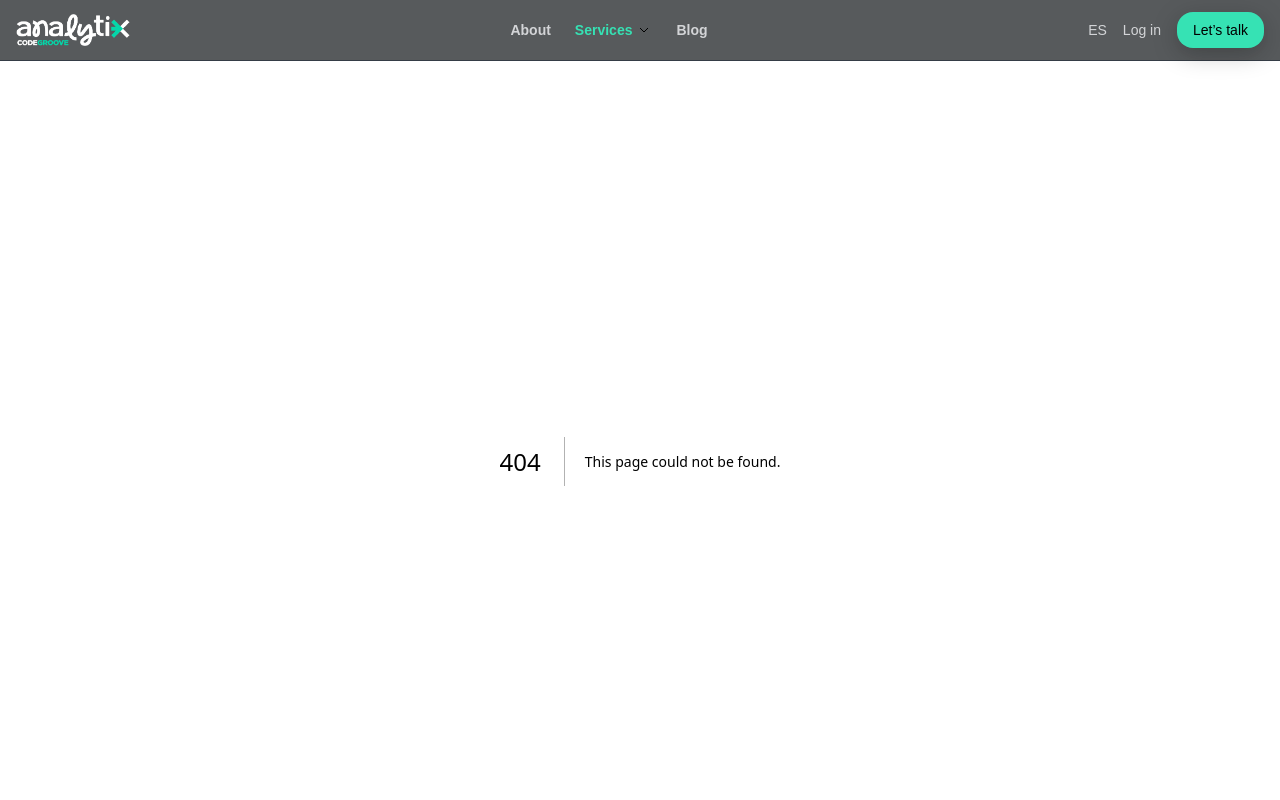
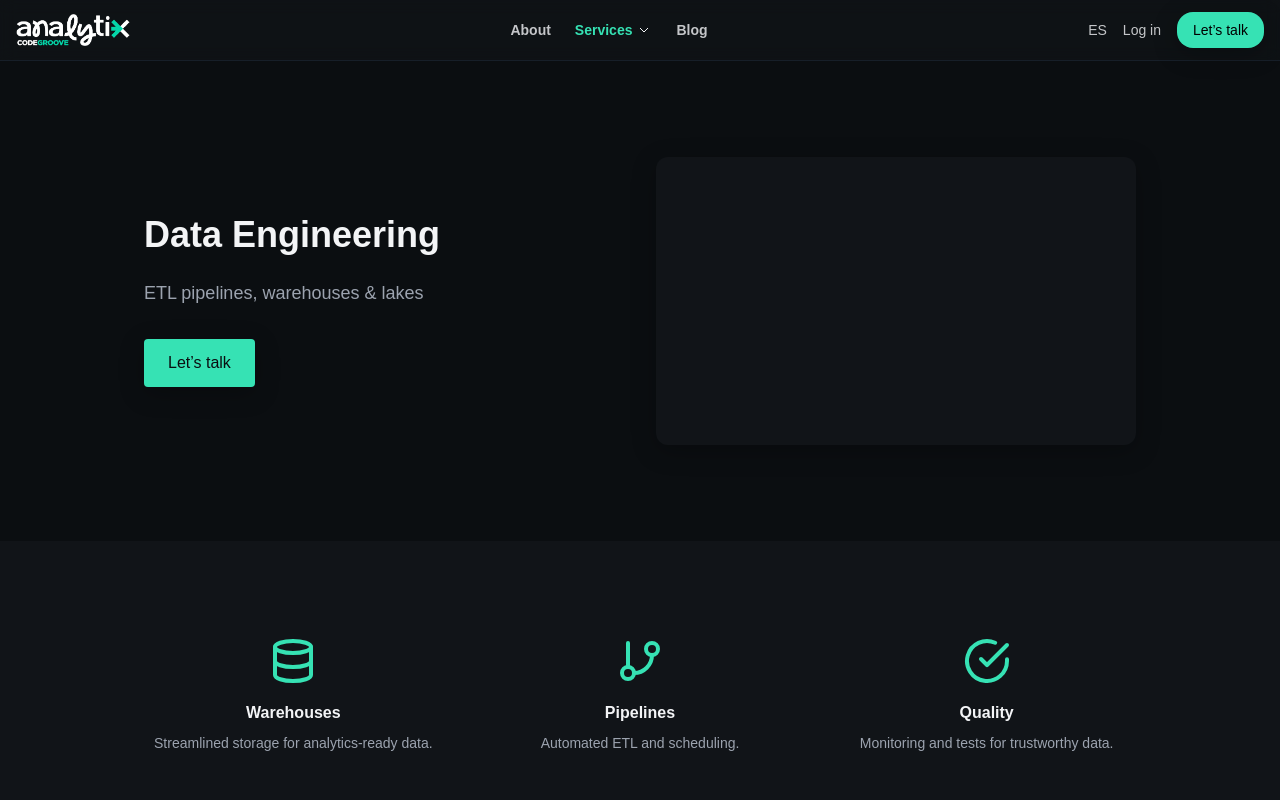
Before and after one commit to analytix-code-groove/web-app, a Next.js app: page /services/data in a window 1280 px wide. Before the commit this address had no page. Shown: the top 800 px of the page. Built offline with nearby package versions, Linux system fonts and the light colour scheme.

Commit message:
feat: add reusable service layout

```diff
--- /dev/null
+++ b/src/app/services/ai/page.tsx
@@ -0,0 +1,32 @@
+'use client'
+
+import ServiceLayout from '@/components/ServiceLayout'
+import { FiCpu, FiZap, FiActivity } from 'react-icons/fi'
+
+export default function AiAutomationPage() {
+  const features = [
+    {
+      icon: FiCpu,
+      title: 'LLM Apps',
+      description: 'Integrate large language models.',
+    },
+    {
+      icon: FiZap,
+      title: 'Automation',
+      description: 'Workflow engines and triggers.',
+    },
+    {
+      icon: FiActivity,
+      title: 'Monitoring',
+      description: 'Observability to keep bots in check.',
+    },
+  ]
+
+  return (
+    <ServiceLayout
+      titleKey="aiAutomation"
+      descKey="aiAutomationDesc"
+      features={features}
+    />
+  )
+}
--- /dev/null
+++ b/src/app/services/analytics/page.tsx
@@ -0,0 +1,32 @@
+'use client'
+
+import ServiceLayout from '@/components/ServiceLayout'
+import { FiPieChart, FiBarChart, FiTrendingUp } from 'react-icons/fi'
+
+export default function AnalyticsPage() {
+  const features = [
+    {
+      icon: FiPieChart,
+      title: 'Dashboards',
+      description: 'Interactive dashboards in real time.',
+    },
+    {
+      icon: FiBarChart,
+      title: 'Visualization',
+      description: 'Visuals that highlight trends.',
+    },
+    {
+      icon: FiTrendingUp,
+      title: 'Insights',
+      description: 'Metrics that drive decisions.',
+    },
+  ]
+
+  return (
+    <ServiceLayout
+      titleKey="analytics"
+      descKey="analyticsDesc"
+      features={features}
+    />
+  )
+}
--- /dev/null
+++ b/src/app/services/apps/page.tsx
@@ -0,0 +1,32 @@
+'use client'
+
+import ServiceLayout from '@/components/ServiceLayout'
+import { FiSmartphone, FiCode, FiActivity } from 'react-icons/fi'
+
+export default function AppsApisPage() {
+  const features = [
+    {
+      icon: FiSmartphone,
+      title: 'Frontends',
+      description: 'Mobile-first, accessible UIs.',
+    },
+    {
+      icon: FiCode,
+      title: 'APIs',
+      description: 'Typed, versioned endpoints.',
+    },
+    {
+      icon: FiActivity,
+      title: 'Operations',
+      description: 'Monitoring and telemetry.',
+    },
+  ]
+
+  return (
+    <ServiceLayout
+      titleKey="appsApis"
+      descKey="appsApisDesc"
+      features={features}
+    />
+  )
+}
--- /dev/null
+++ b/src/app/services/consulting/page.tsx
@@ -0,0 +1,32 @@
+'use client'
+
+import ServiceLayout from '@/components/ServiceLayout'
+import { FiMap, FiLayers, FiCompass } from 'react-icons/fi'
+
+export default function ItConsultingPage() {
+  const features = [
+    {
+      icon: FiMap,
+      title: 'Strategy',
+      description: 'Identify opportunities and risks.',
+    },
+    {
+      icon: FiLayers,
+      title: 'Architecture',
+      description: 'Design systems that scale.',
+    },
+    {
+      icon: FiCompass,
+      title: 'Roadmaps',
+      description: 'Plan actionable technology paths.',
+    },
+  ]
+
+  return (
+    <ServiceLayout
+      titleKey="itConsulting"
+      descKey="itConsultingDesc"
+      features={features}
+    />
+  )
+}
--- /dev/null
+++ b/src/app/services/data/page.tsx
@@ -0,0 +1,32 @@
+'use client'
+
+import ServiceLayout from '@/components/ServiceLayout'
+import { FiDatabase, FiGitBranch, FiCheckCircle } from 'react-icons/fi'
+
+export default function DataEngineeringPage() {
+  const features = [
+    {
+      icon: FiDatabase,
+      title: 'Warehouses',
+      description: 'Streamlined storage for analytics-ready data.',
+    },
+    {
+      icon: FiGitBranch,
+      title: 'Pipelines',
+      description: 'Automated ETL and scheduling.',
+    },
+    {
+      icon: FiCheckCircle,
+      title: 'Quality',
+      description: 'Monitoring and tests for trustworthy data.',
+    },
+  ]
+
+  return (
+    <ServiceLayout
+      titleKey="dataEngineering"
+      descKey="dataEngineeringDesc"
+      features={features}
+    />
+  )
+}
--- /dev/null
+++ b/src/app/services/devops/page.tsx
@@ -0,0 +1,32 @@
+'use client'
+
+import ServiceLayout from '@/components/ServiceLayout'
+import { FiCloud, FiRefreshCw, FiLock } from 'react-icons/fi'
+
+export default function CloudDevopsPage() {
+  const features = [
+    {
+      icon: FiCloud,
+      title: 'IaC',
+      description: 'Provision reproducible environments.',
+    },
+    {
+      icon: FiRefreshCw,
+      title: 'CI/CD',
+      description: 'Ship code with automated pipelines.',
+    },
+    {
+      icon: FiLock,
+      title: 'Security',
+      description: 'Built-in policies and guardrails.',
+    },
+  ]
+
+  return (
+    <ServiceLayout
+      titleKey="cloudDevops"
+      descKey="cloudDevopsDesc"
+      features={features}
+    />
+  )
+}
--- /dev/null
+++ b/src/components/ServiceLayout.tsx
@@ -0,0 +1,51 @@
+'use client'
+
+import Link from 'next/link'
+import { IconType } from 'react-icons'
+import { useLanguage } from '@/lib/i18n'
+
+interface Feature {
+  icon: IconType
+  title: string
+  description: string
+}
+
+interface Props {
+  titleKey: string
+  descKey: string
+  features: Feature[]
+}
+
+export default function ServiceLayout({ titleKey, descKey, features }: Props) {
+  const { t } = useLanguage()
+  return (
+    <main className="min-h-screen">
+      <section className="mx-auto grid max-w-5xl items-center gap-8 px-4 py-24 md:grid-cols-2">
+        <div>
+          <h1 className="font-heading text-4xl font-semibold text-text">{t(titleKey)}</h1>
+          <p className="mt-6 text-lg text-muted">{t(descKey)}</p>
+          <div className="mt-8">
+            <Link
+              href="/contact"
+              className="inline-block rounded bg-mint px-6 py-3 font-medium text-bg shadow-soft"
+            >
+              {t('letsTalk')}
+            </Link>
+          </div>
+        </div>
+        <div className="hidden h-72 rounded-xl bg-surface shadow-soft md:block" />
+      </section>
+      <section className="bg-surface py-24">
+        <div className="mx-auto grid max-w-5xl gap-12 px-4 md:grid-cols-3">
+          {features.map(({ icon: Icon, title, description }) => (
+            <div key={title} className="text-center">
+              <Icon className="mx-auto h-12 w-12 text-mint" />
+              <h3 className="mt-4 font-semibold text-text">{title}</h3>
+              <p className="mt-2 text-sm text-muted">{description}</p>
+            </div>
+          ))}
+        </div>
+      </section>
+    </main>
+  )
+}
```
